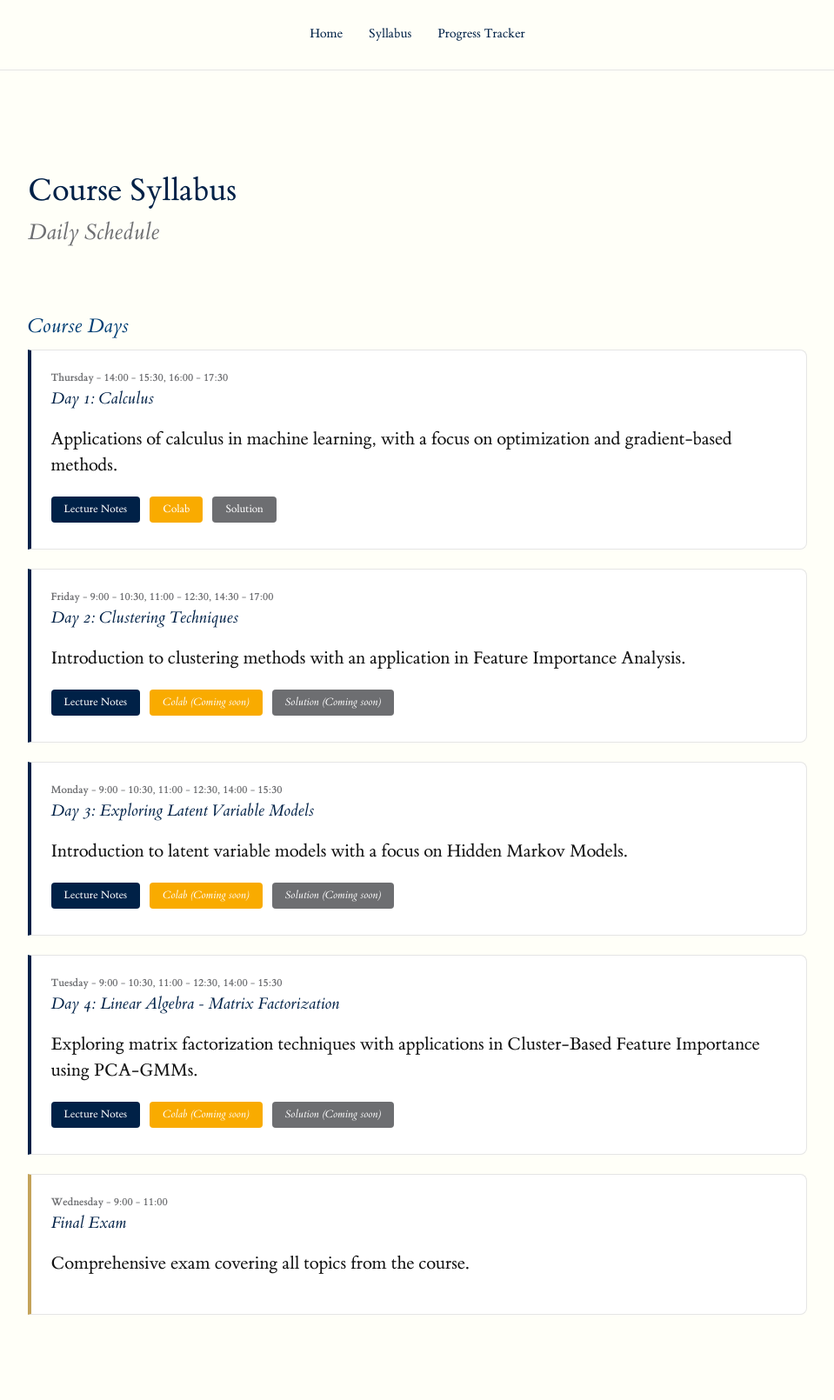
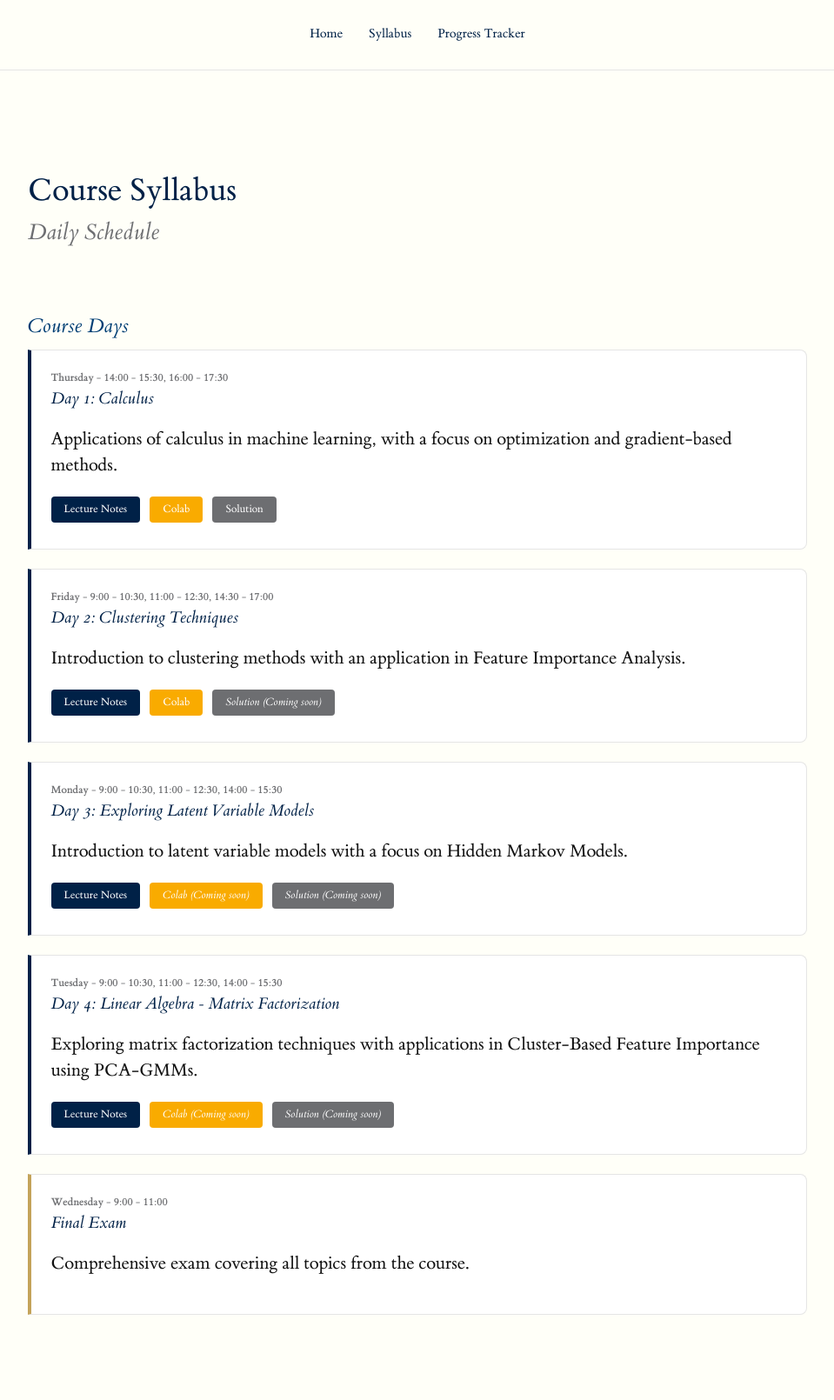
Before and after one commit to hm-ai/UM6P, a Jekyll site: the page built from syllabus.md, in a window 1280 px wide. Shown: the whole page at 87% size, without its empty margins (160-1119 px from the left). Built offline with Jekyll 4.4.1, drawn with Linux system fonts in a browser that asks for light colours.

Commit message:
Add Day 2 Colab link

```diff
--- a/syllabus.md
+++ b/syllabus.md
@@ -36,7 +36,7 @@ permalink: /syllabus/
       <p>Introduction to clustering methods with an application in Feature Importance Analysis.</p>
       <div class="materials">
         <a href="{{ site.baseurl }}/Lectures/Clustering_Mathematical_foundations_for_ML___UM6P_class.pdf" class="btn">Lecture Notes</a>
-        <span class="coming-soon btn btn-colab">Colab (Coming soon)</span>
+        <a href="https://colab.research.google.com/drive/1mUvHs6hg6V-FlOB_LO5oTy7SyLO3r3vD?usp=sharing" class="btn btn-colab">Colab</a>
         <span class="coming-soon btn btn-solution">Solution (Coming soon)</span>
       </div>
     </div>
```
